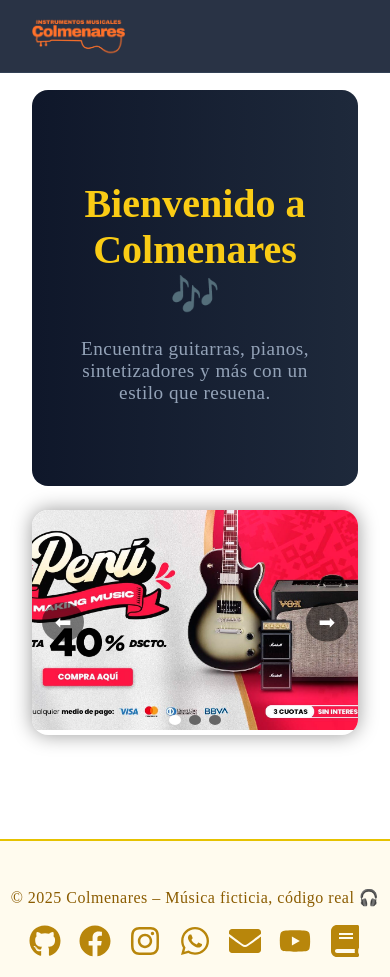
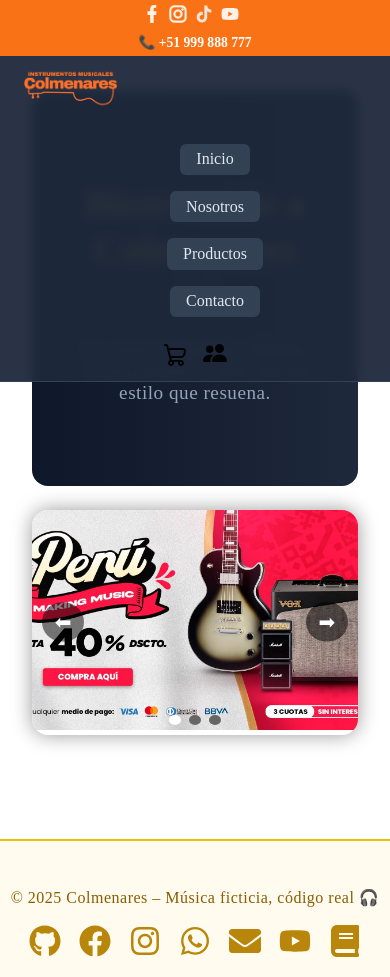
Before and after one commit to Manuelito18/colmenares-react, a React (Vite) app: page / in a window 390 px wide. Built offline with nearby package versions, Linux system fonts and the light colour scheme.

Commit message:
chore(navbar): añadido navbar top

```diff
--- a/src/components/Navbar.jsx
+++ b/src/components/Navbar.jsx
@@ -1,4 +1,3 @@
-// src/components/Navbar.jsx
 import { useState, useEffect } from "react";
 import { Link } from "react-router-dom";
 import styles from "./styles/Navbar.module.css";
@@ -15,16 +14,48 @@ export default function Navbar() {
   }, []);
 
   return (
-    <nav className={`${styles.navbar} ${scrolled ? styles.scrolled : ""}`}>
+    <header className={`${styles.navbarWrapper} ${scrolled ? styles.scrolled : ""}`}>
+      <div className={styles.navTop}>
+        <div className={styles.redes}>
+          <a href="https://www.facebook.com/ColmenaresNar" target="_blank" rel="noopener noreferrer">
+            <img src="/imgs/facebook.svg" alt="Facebook" />
+          </a>
+          <a href="https://www.instagram.com/colmenaresnar/" target="_blank" rel="noopener noreferrer">
+            <img src="/imgs/instagram.svg" alt="Instagram" />
+          </a>
+          <a href="https://www.tiktok.com/@colmenaresnar" target="_blank" rel="noopener noreferrer">
+            <img src="/imgs/tiktok.svg" alt="TikTok" />
+          </a>
+          <a href="https://www.youtube.com/@colmenaresnar" target="_blank" rel="noopener noreferrer">
+            <img src="/imgs/youtube.svg" alt="YouTube" />
+          </a>
+        </div>
+        <div className={styles.telefono}>
+          <a href="https://api.whatsapp.com/send?phone=+51953652634">📞 +51 999 888 777</a>
+        </div>
+      </div>
+
+      <nav className={styles.navbar}>
         <div className={styles.navInner}>
+          <Link to="/">
             <img className={styles.logo} src="/imgs/logonar.png" alt="Logo colmenares" />
+          </Link>
+
           <ul className={styles.navLinks}>
             <li><Link to="/">Inicio</Link></li>
             <li><Link to="/nosotros">Nosotros</Link></li>
             <li><Link to="/productos">Productos</Link></li>
             <li><Link to="/contacto">Contacto</Link></li>
           </ul>
+
+          <div className={styles.navIcons}>
+            <img className={styles.imgCart} src="/imgs/cart.svg" alt="Carrito" />
+            <Link to="/login" className={styles.loginLink}>
+              <img className={styles.imgUser} src="/imgs/user.svg" alt="Iniciar sesión" />
+            </Link>
+          </div>
         </div>
       </nav>
+    </header>
   );
 }
--- a/src/components/styles/Navbar.module.css
+++ b/src/components/styles/Navbar.module.css
@@ -1,16 +1,53 @@
-.navbar {
+/* Envoltura completa: incluye topbar + navbar */
+.navbarWrapper {
   position: fixed;
   top: 0;
   left: 0;
   width: 100%;
   z-index: 1000;
+}
+
+/* Barra naranja superior */
+.navTop {
+  background-color: #f97316; /* naranja */
+  color: white;
+  display: flex;
+  justify-content: space-between;
+  align-items: center;
+  padding: 0.3rem 1rem;
+  font-size: 0.85rem;
+}
+
+.redes a {
+  margin-right: 0.5rem;
+}
+
+.redes img {
+  width: 18px;
+  height: 18px;
+  opacity: 0.9;
+  transition: transform 0.2s ease;
+}
+
+.redes img:hover {
+  transform: scale(1.1);
+  opacity: 1;
+}
+
+.telefono {
+  font-weight: 500;
+}
+
+/* Navbar principal */
+.navbar {
   background-color: rgba(30, 41, 59, 0.95);
+  backdrop-filter: blur(6px);
   border-bottom: 1px solid #334155;
-  backdrop-filter: blur(6px);
   transition: background-color 0.3s ease, backdrop-filter 0.3s ease;
 }
 
-.scrolled {
+/* Efecto al hacer scroll */
+.scrolled .navbar {
   background-color: rgba(30, 41, 59, 0.8);
   backdrop-filter: blur(10px);
 }
@@ -18,69 +55,104 @@
 .navInner {
   max-width: 1200px;
   margin: 0 auto;
-  width: 100%;
-  padding: 1rem 2rem;
+  padding: 0.75rem 1.5rem;
   display: flex;
+  align-items: center;
   justify-content: space-between;
-  align-items: center;
   flex-wrap: wrap;
 }
 
+/* Logo a la izquierda */
 .logo {
   height: 2.5rem;
-  max-height: 40px;
   width: auto;
-  display: flex;
-  align-items: center;
 }
 
+/* Links centrados */
 .navLinks {
   list-style: none;
   display: flex;
-  flex-wrap: wrap;
   gap: 1rem;
-  justify-content: flex-end;
-  align-items: center;
-  max-width: 100%;
-  margin: 0;
-  padding: 0;
+  justify-content: center;
+  flex: 1;
 }
 
 .navLinks li {
-  flex-shrink: 0;
+  display: flex;
 }
 
 .navLinks a {
   text-decoration: none;
   color: #e2e8f0;
   font-weight: 500;
-  transition: color 0.2s ease, background 0.2s ease;
-  padding: 0.5rem 1rem;
-  border-radius: 0.375rem;
+  padding: 0.4rem 1rem;
+  border-radius: 6px;
   background-color: #334155;
-  display: inline-block;
+  transition: all 0.2s ease;
 }
 
 .navLinks a:hover {
+  background-color: #475569;
   color: #facc15;
-  background-color: #475569;
 }
 
-/* Mobile responsive si activas hamburguesa en el futuro */
+/* Iconos a la derecha */
+.navIcons {
+  display: flex;
+  align-items: center;
+  gap: 1rem;
+}
+
+.imgCart,
+.imgUser {
+  width: 24px;
+  height: 24px;
+  cursor: pointer;
+  opacity: 0.9;
+  transition: transform 0.2s ease;
+}
+
+.imgCart:hover,
+.imgUser:hover {
+  transform: scale(1.1);
+  opacity: 1;
+}
+
+/* Responsive: stack navLinks y shrink layout */
 @media (max-width: 768px) {
+  .navInner {
+    flex-direction: column;
+    align-items: stretch;
+  }
+
   .navLinks {
     flex-direction: column;
-    align-items: flex-start;
-    background-color: rgba(30, 41, 59, 0.95);
-    position: absolute;
-    top: 100%;
-    left: 0;
-    right: 0;
-    padding: 1rem;
-    display: none;
+    align-items: center;
+    padding-top: 0.5rem;
   }
 
-  .navbar.open .navLinks {
-    display: flex;
+  .navIcons {
+    justify-content: center;
+    margin-top: 0.5rem;
+  }
+
+  .logo {
+    margin-bottom: 0.5rem;
+  }
+
+  .navTop {
+    flex-direction: column;
+    gap: 0.25rem;
+    text-align: center;
+  }
+
+  .telefono {
+    margin-top: 0.3rem;
   }
 }
+
+.telefono a {
+  color: white;
+  text-decoration: none;
+  font-weight: bold;
+}
```
Lines whose indentation alone changed are shown as unchanged.
